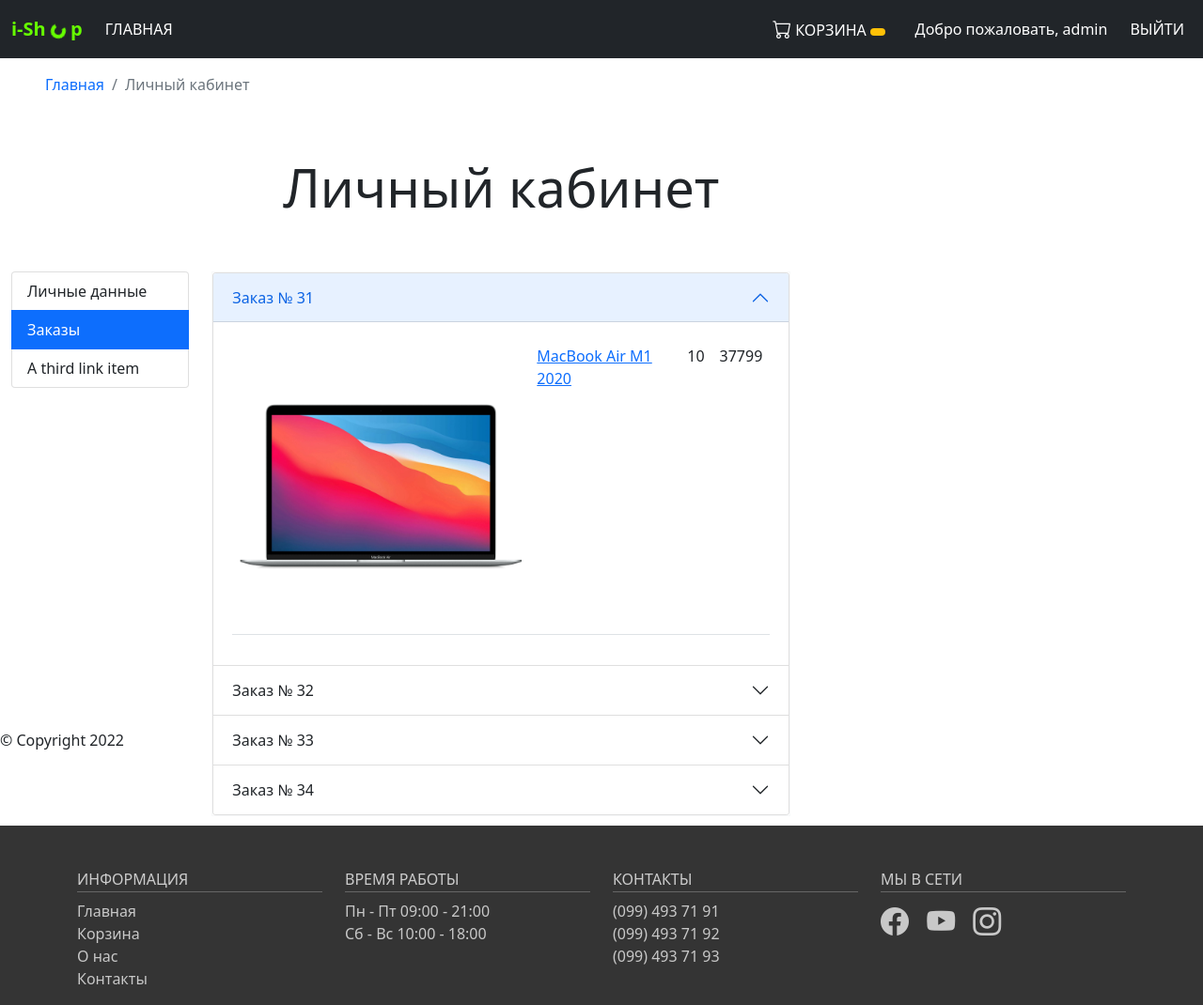
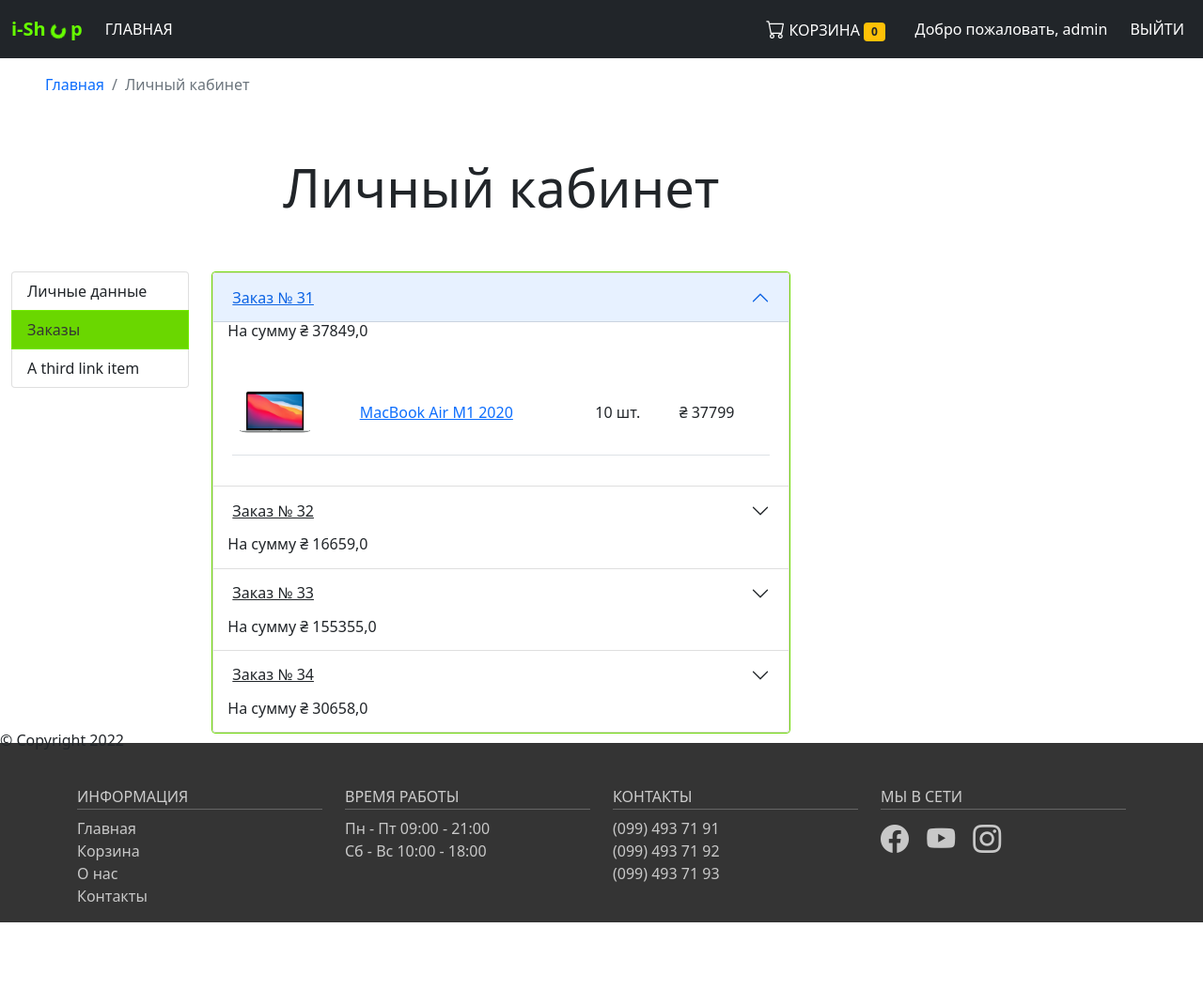
Before and after one commit to oleg-soshko/Django_store, a Django app: page /user_orders/ in a window 1280 px wide, after a click that opens the changed part. Shown: the whole page at 94% size. After the commit the page ends 982 px from the top, so only its background shows below. Run offline with Django 4.2, Linux system fonts and the light colour scheme; a user stored in the database is signed in; data comes from the database, SQL or seed files in the repository; both versions use the stored data as it was after the commit.

Commit message:
add_user_orders

```diff
--- a/i_shop/views.py
+++ b/i_shop/views.py
@@ -174,12 +174,25 @@ def user_logout(request):
 
 class UserMenuInfo(View):
     def get(self, request):
+        if not request.session.get('cart'):
+            request.session['cart'] = list()
+        cart_content = get_cart_content(request)
 
-        return render(request, 'i_shop/user_menu_info.html', {'user': request.user})
+        return render(request, 'i_shop/user_menu_info.html', {'user': request.user,
+                                                              'products': cart_content.products_in_cart,
+                                                              'to_pay': cart_content.to_pay,
+                                                              'quantity_in_cart': cart_content.quantity_in_cart})
 
 
 class UserMenuOrders(View):
     def get(self, request):
+        if not request.session.get('cart'):
+            request.session['cart'] = list()
+        cart_content = get_cart_content(request)
         orders = Order.objects.all()
 
-        return render(request, 'i_shop/user_menu_orders.html', {'user': request.user, 'orders': orders})
+        return render(request, 'i_shop/user_menu_orders.html', {'user': request.user,
+                                                                'orders': orders,
+                                                                'products': cart_content.products_in_cart,
+                                                                'to_pay': cart_content.to_pay,
+                                                                'quantity_in_cart': cart_content.quantity_in_cart})
--- a/static/styles/style.css
+++ b/static/styles/style.css
@@ -59,7 +59,8 @@
    color: #66ff00;
 }
 
-.nav-welcome-text{
+.nav-welcome-text span,
+.nav-welcome-text a{
     color: #fff;
     font-weight: 500;
 }
@@ -301,3 +302,25 @@ li a {
 .user_menu {
     min-height: 80vh;
 }
+
+.list-group-item.active{
+    background-color: #6AD700;
+    border-color: #74EA00;
+    color: #343434;
+}
+
+.border-primary {
+    border-color: #6AD700!important;
+}
+
+.order-total-to-pay {
+    margin: 0 0 15px 15px;
+}
+
+.order-total-to-pay {
+    font-size: 1rem;
+}
+
+.order-detail-img {
+    width: 75px;
+}
--- a/templates/i_shop/base.html
+++ b/templates/i_shop/base.html
@@ -109,7 +109,8 @@
             {% if request.user.is_authenticated %}
             <ul class="navbar-nav justify-content-end px-3">
                 <li class="nav-item nav-welcome-text">
-                    Добро пожаловать, <span class="nav-welcome-username"> {{ user.username }} </span>
+                    <span> Добро пожаловать, </span>
+                    <a class="nav-welcome-username" aria-current="page" href="{% url 'user_info' %}"> {{ user.username }} </a>
                 </li>
             </ul>
             <ul class="navbar-nav justify-content-end">
--- a/templates/i_shop/user_menu_orders.html
+++ b/templates/i_shop/user_menu_orders.html
@@ -38,37 +38,39 @@
             </div>
 
             <div class="col-6">
-                <div class="border border-light">
+                <div class="border rounded border-primary">
                     <div class="accordion" id="userOrders">
                         {% for order in orders %}
                         <div class="accordion-item">
-                                <h2 class="accordion-header" id="headingOne">
-                                    <button class="accordion-button collapsed" type="button" data-bs-toggle="collapse" data-bs-target="#collapse{{ order.pk }}" aria-expanded="false" aria-controls="collapseOne">
+                            <h2 class="order-detail-header accordion-header" id="headingOne">
+                                <a class="accordion-button collapsed" type="button" data-bs-toggle="collapse" data-bs-target="#collapse{{ order.pk }}" aria-expanded="false" aria-controls="collapseOne">
                                     Заказ № {{ order.pk }}
-                                    </button>
+                                </a>
+                                <p class="order-total-to-pay"> На сумму ₴ {{ order.total_to_pay }}</p>
                             </h2>
                             <div id="collapse{{ order.pk }}" class="accordion-collapse collapse" aria-labelledby="headingOne" data-bs-parent="#userOrders">
                                 <div class="accordion-body">
-                                        {% for order_details in order.orderdetails_set.all %}
+
                                     <table class="table">
                                         <tbody>
+                                        {% for order_details in order.orderdetails_set.all %}
                                             <tr>
                                                 <td>
-                                                        <img src="{{ MEDIA_URL }}{{ order_details.product.main_image }}">
+                                                    <img class="order-detail-img" src="{{ MEDIA_URL }}{{ order_details.product.main_image }}">
                                                 </td>
-                                                    <td>
+                                                <td class="align-middle">
                                                     <a href="{{ order_details.product.get_absolute_url }}"> {{ order_details.product.name }} </a>
                                                 </td>
-                                                    <td>
-                                                        {{ order_details.product.quantity }}
+                                                <td class="align-middle">
+                                                    {{ order_details.product.quantity }} шт.
                                                 </td>
-                                                    <td>
-                                                        {{ order_details.product.price }}
+                                                <td class="align-middle">
+                                                    ₴ {{ order_details.product.price }}
                                                 </td>
                                             </tr>
+                                        {% endfor %}
                                         </tbody>
                                     </table>
-                                        {% endfor %}
                                 </div>
                             </div>
                         </div>
```
Also changed, not shown: templates/i_shop/user_menu_info.html (+5 -5 lines), db.sqlite3, 1 other file. Lines whose indentation alone changed are shown as unchanged.
